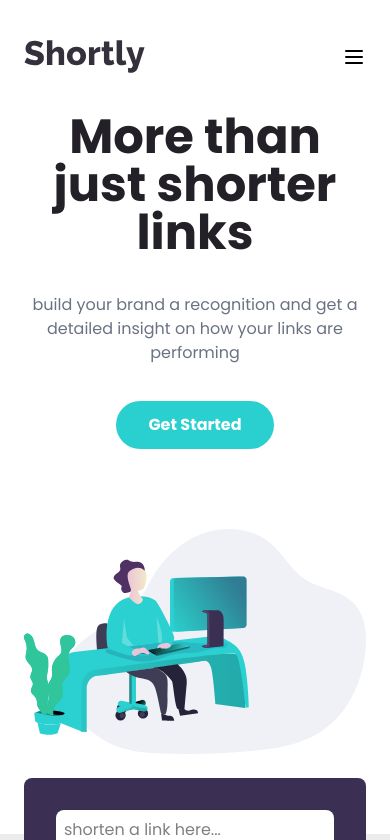
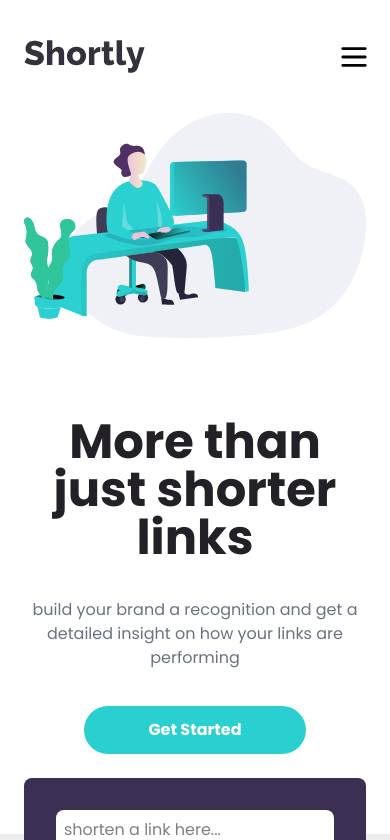
Before and after one commit to sifenfisaha/URL-shortening-API-landing-page, a React (Vite) app: page / in a window 390 px wide. Shown: the top 840 px of the page. Built offline with nearby package versions, Linux system fonts and the light colour scheme.

Commit message:
style: fixed minor UI inconsistencies and improved layout alignment

```diff
--- a/src/components/Button.tsx
+++ b/src/components/Button.tsx
@@ -17,7 +17,7 @@ const Button: React.FC<Props> = ({ border = true, lable, onclick }) => {
       onClick={hadnleClick}
       className={`${
         border ? "rounded-full" : "rounded-sm"
-      } bg-cyan py-3 px-8 font-bold text-white cursor-pointer hover:bg-cyan/80 transition duration-200 ease-in-out
+      } bg-cyan py-3 px-16 font-bold text-white cursor-pointer hover:bg-cyan/80 transition duration-200 ease-in-out
         `}
     >
       {lable}
--- a/src/components/FooterColumn.tsx
+++ b/src/components/FooterColumn.tsx
@@ -8,8 +8,10 @@ interface FooterColumnProps {
 const FooterColumn: React.FC<FooterColumnProps> = ({ title, links }) => {
   return (
     <div className="flex flex-col gap-3">
-      <h3 className="text-white font-bold mb-2">{title}</h3>
-      <ul className="space-y-2">
+      <h3 className="text-white md:text-start text-center font-bold mb-2">
+        {title}
+      </h3>
+      <ul className="space-y-2 flex flex-col  items-center md:items-start">
         {links.map((link, index) => (
           <li key={index}>
             <a href="#" className="text-gray-300 hover:text-cyan transition">
--- a/src/components/Hero.tsx
+++ b/src/components/Hero.tsx
@@ -15,7 +15,7 @@ const Hero: React.FC = () => {
         </p>
         <Button lable="Get Started" />
       </div>
-      <div className="order-2 md:order-1">
+      <div className="order-1 md:order-2">
         <img src={bg} alt="illustration" />
       </div>
     </section>
--- a/src/components/MainNavigation.tsx
+++ b/src/components/MainNavigation.tsx
@@ -1,6 +1,7 @@
 import React, { useState } from "react";
 import logo from "../assets/logo.svg";
-import { Menu } from "lucide-react";
+import { Menu, X } from "lucide-react";
+import { FcCancel } from "react-icons/fc";
 
 const MainNavigation: React.FC = () => {
   const [isMobileNavOpen, setIsMobileNavOpen] = useState(false);
@@ -48,12 +49,12 @@ const MainNavigation: React.FC = () => {
       </div>
 
       <button
-        className="md:hidden z-50"
+        className="md:hidden z-50 scale-140"
         onClick={() => setIsMobileNavOpen((prev) => !prev)}
         aria-label="Toggle menu"
         aria-expanded={isMobileNavOpen}
       >
-        <Menu />
+        {!isMobileNavOpen ? <Menu /> : <X />}
       </button>
     </header>
   );
--- a/src/components/UrlShortener.tsx
+++ b/src/components/UrlShortener.tsx
@@ -16,9 +16,9 @@ const UrlShortener: React.FC = () => {
       return;
     }
     try {
+      setInputUrl("");
       const data = await shortenUrl(inputUrl);
       addLink({ originalUrl: inputUrl, shortUrl: data.shortUrl });
-      setInputUrl("");
     } catch (error) {
       console.error("Shorten failed", error);
     }
@@ -38,6 +38,7 @@ const UrlShortener: React.FC = () => {
           onSubmit={handleShorten}
         >
           <input
+            value={inputUrl}
             className={`p-2 bg-white focus:ring-1 ${
               !error ? "focus:ring-cyan" : "focus:ring-red-400"
             } focus:outline-none w-full rounded-lg`}
```
